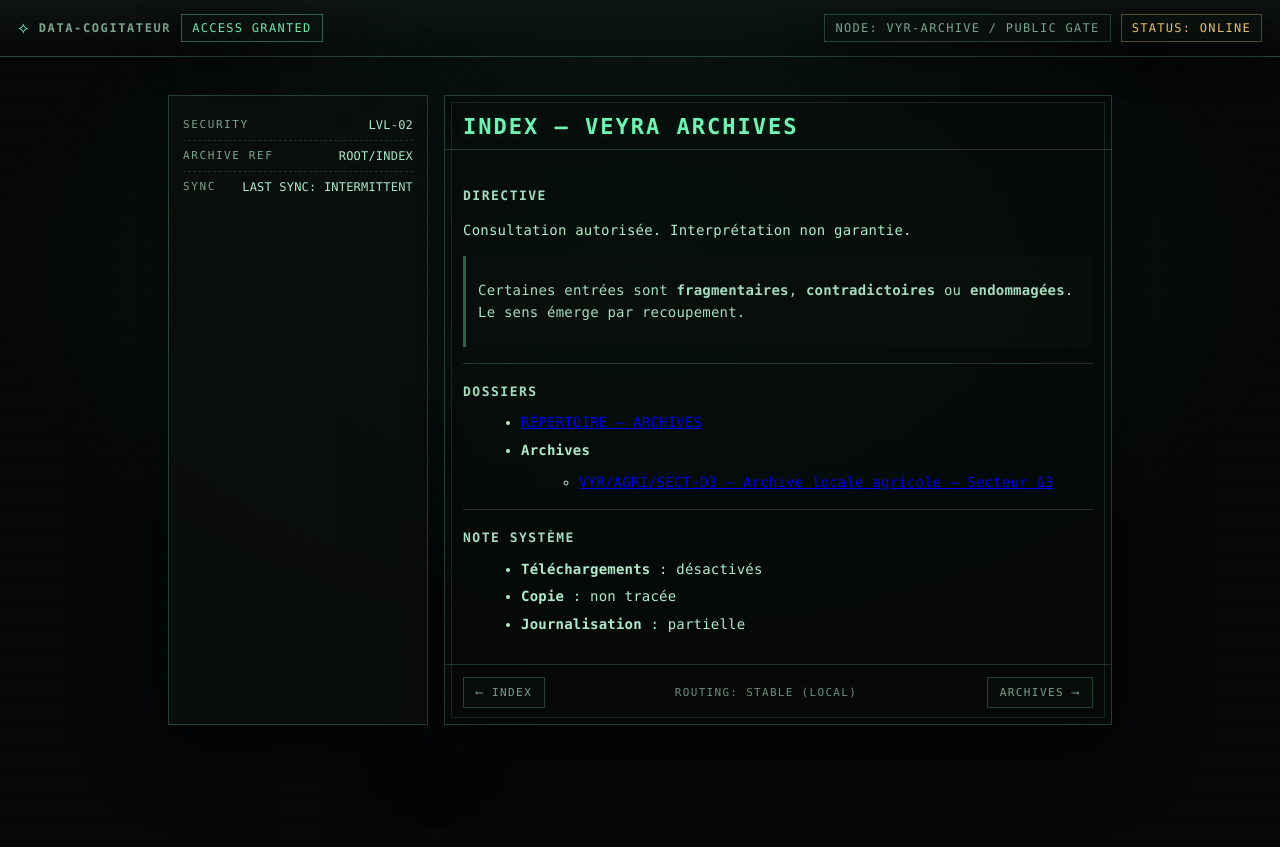
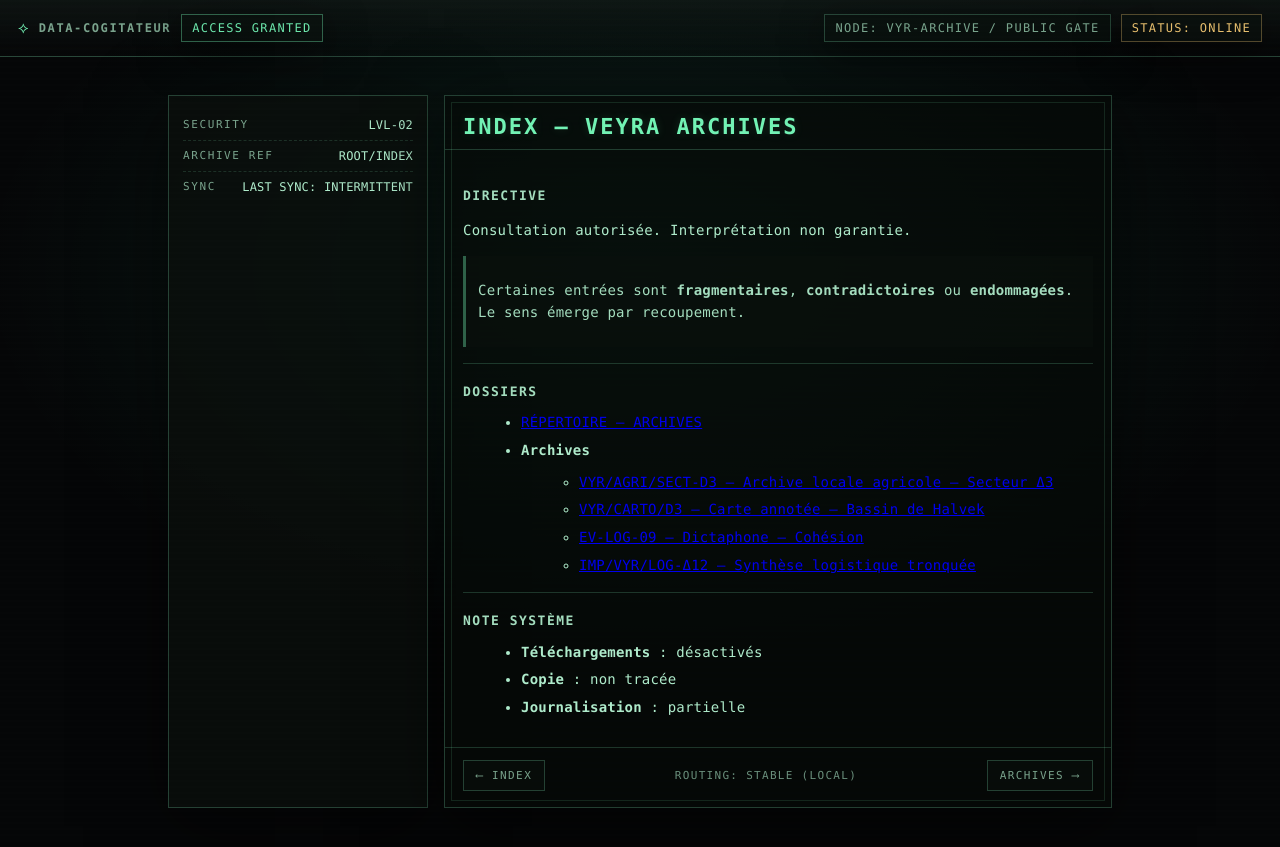
Before and after one commit to Soudure1981/veyra-archives, a Jekyll site: the page built from index.md, in a window 1280 px wide. Shown: the top 847 px of the page. Built offline with Jekyll 4.4.1, drawn with Linux system fonts in a browser that asks for light colours.

Commit message:
Update index.md
modification pour faire fonctionner les liens de l'index

```diff
--- a/index.md
+++ b/index.md
@@ -20,10 +20,12 @@ Consultation autorisée. Interprétation non garantie.
 
 ## Dossiers
 
-- [RÉPERTOIRE — ARCHIVES](/archives/)
+- [RÉPERTOIRE — ARCHIVES](./archives/)
 - **Archives**
-  - [VYR/AGRI/SECT-D3 — Archive locale agricole — Secteur Δ3](/archives/vyr-agri-sect-d3.html)
-
+  - [VYR/AGRI/SECT-D3 — Archive locale agricole — Secteur Δ3](./archives/vyr-agri-sect-d3)
+  - [VYR/CARTO/D3 — Carte annotée — Bassin de Halvek](./archives/vyr-carto-halvek-d3)
+  - [EV-LOG-09 — Dictaphone — Cohésion](./archives/ev-log-09-cohesion)
+  - [IMP/VYR/LOG-Δ12 — Synthèse logistique tronquée](./archives/imp-vyr-log-d12)
 
 ---
 
```
